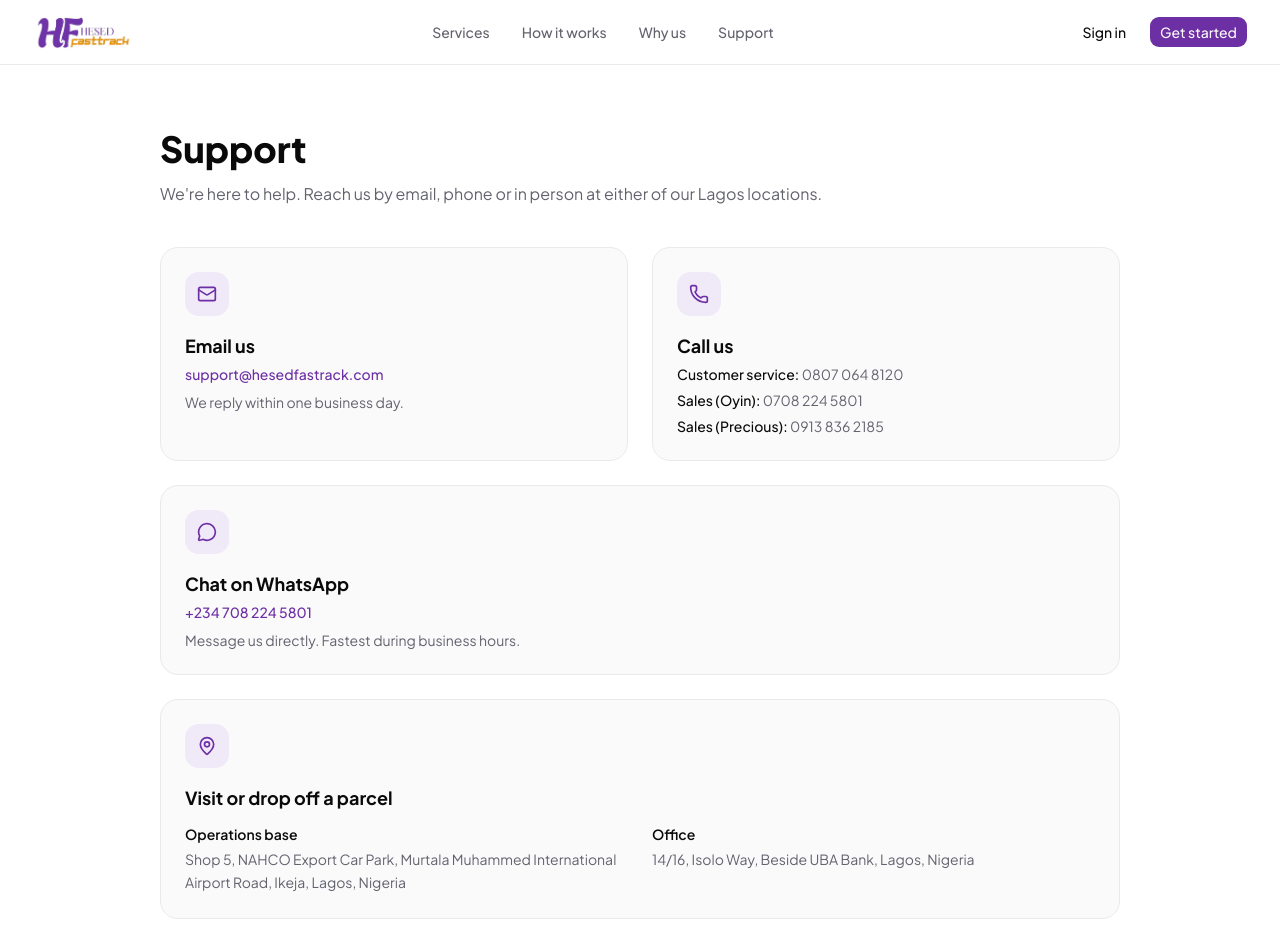
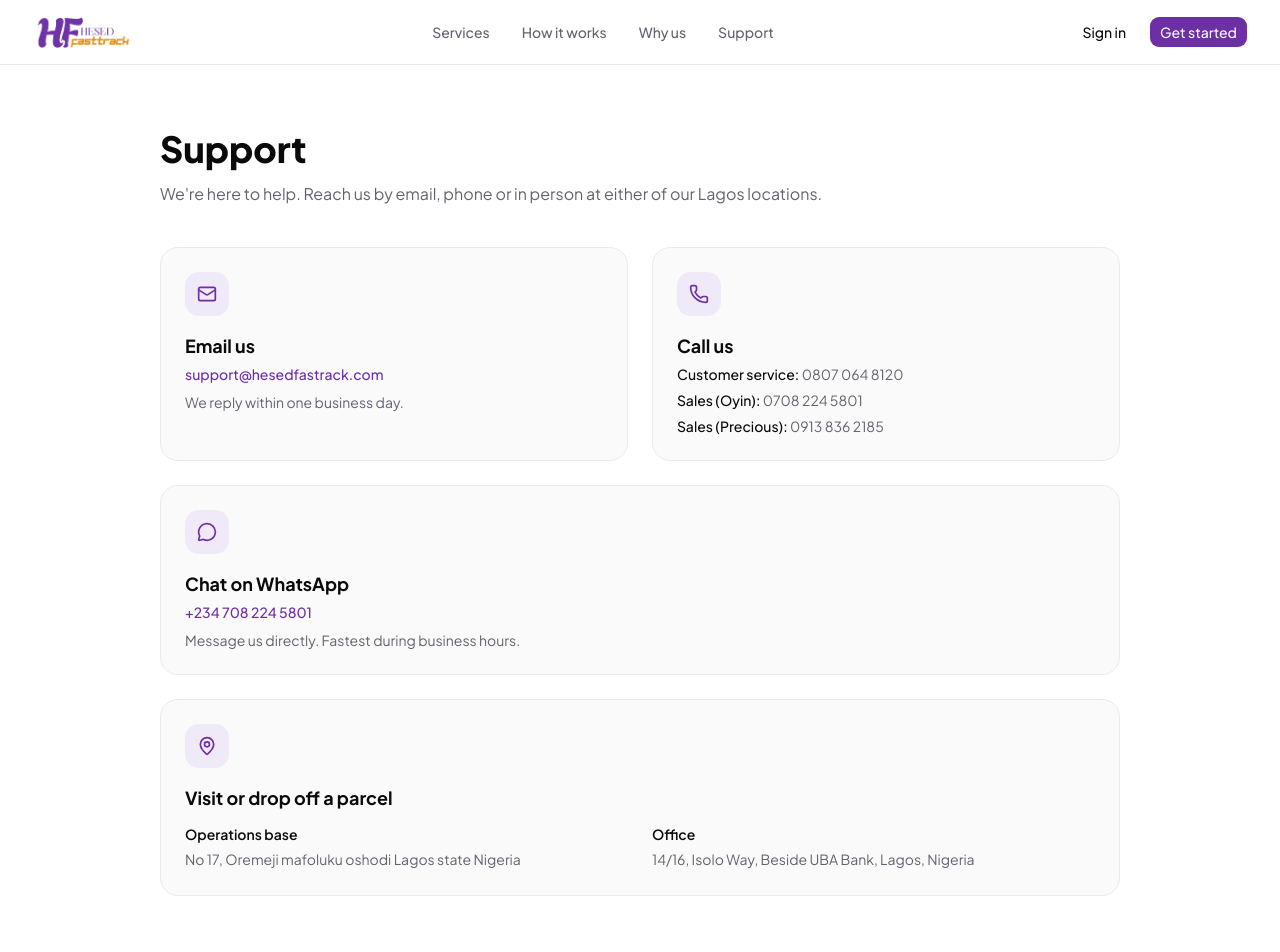
Before and after one commit to Hesed-Fasttrack/hesed-fasttrack-web, a Next.js app: page /support in a window 1280 px wide. Shown: the top 952 px of the page. Built offline with nearby package versions, Linux system fonts and the light colour scheme.

Commit message:
updated operations address

```diff
--- a/app/_lib/site.ts
+++ b/app/_lib/site.ts
@@ -9,7 +9,8 @@ export const SITE = {
   },
   whatsapp: { display: "+234 708 224 5801", href: "https://wa.me/2347082245801" },
   addresses: {
-    operations: "Shop 5, NAHCO Export Car Park, Murtala Muhammed International Airport Road, Ikeja, Lagos, Nigeria",
+    // operations: "Shop 5, NAHCO Export Car Park, Murtala Muhammed International Airport Road, Ikeja, Lagos, Nigeria",
+    operations: "No 17, Oremeji mafoluku oshodi Lagos state Nigeria",
     office: "14/16, Isolo Way, Beside UBA Bank, Lagos, Nigeria",
   },
   socials: [
```
